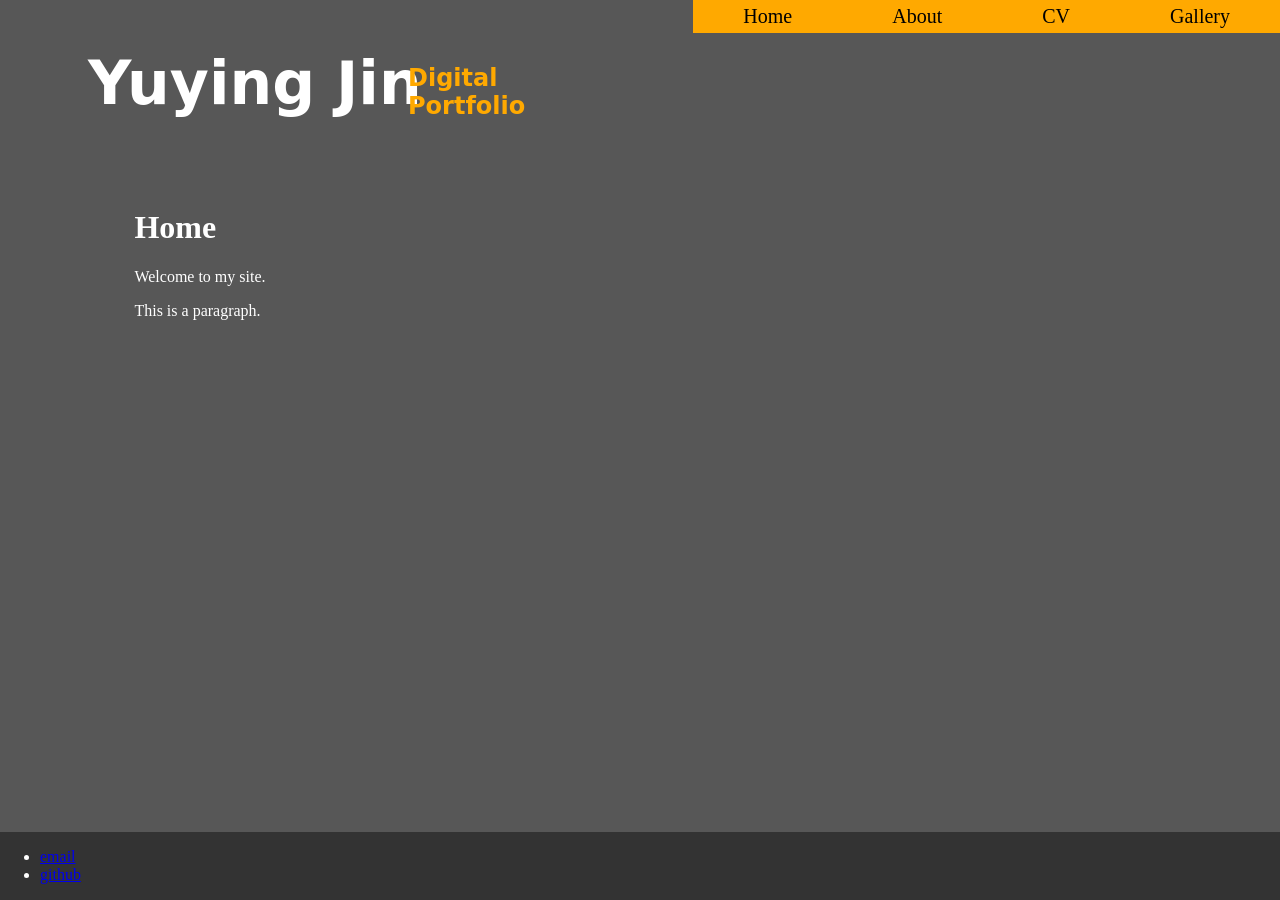
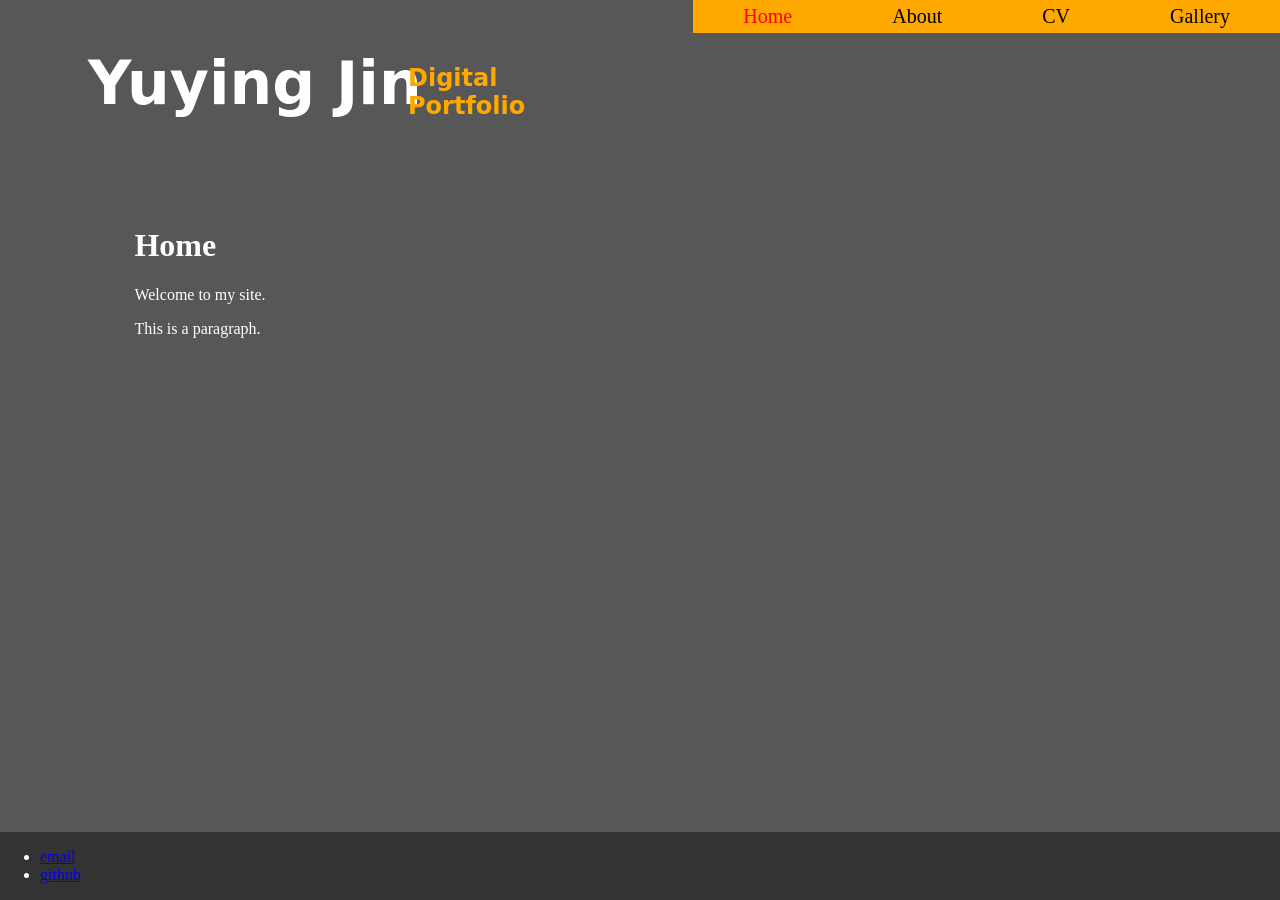
Before and after one commit to Yuying-Jin/DIGIT400static, a Jekyll site: the page built from docs/index.html, in a window 1280 px wide. Built offline with Jekyll 4.4.1, drawn with Linux system fonts in a browser that asks for light colours.

Commit message:
debug nav

```diff
--- a/docs/_includes/nav.html
+++ b/docs/_includes/nav.html
@@ -1,9 +1,13 @@
 <nav>
     <ul>
     {% for item in site.data.nav %}
-        <li><a href="{{ item.link }}" {% if page.url == item.link %} style="color: red;" {% endif %}>
+        <li><a href="{{ item.link }}" {% if page.name == item.link %} style="color: red;" {% endif %}>
         {{ item.name }}
+
     </a></li>
     {% endfor %}
     </ul>
+
+</br>
+
 </nav>
```
